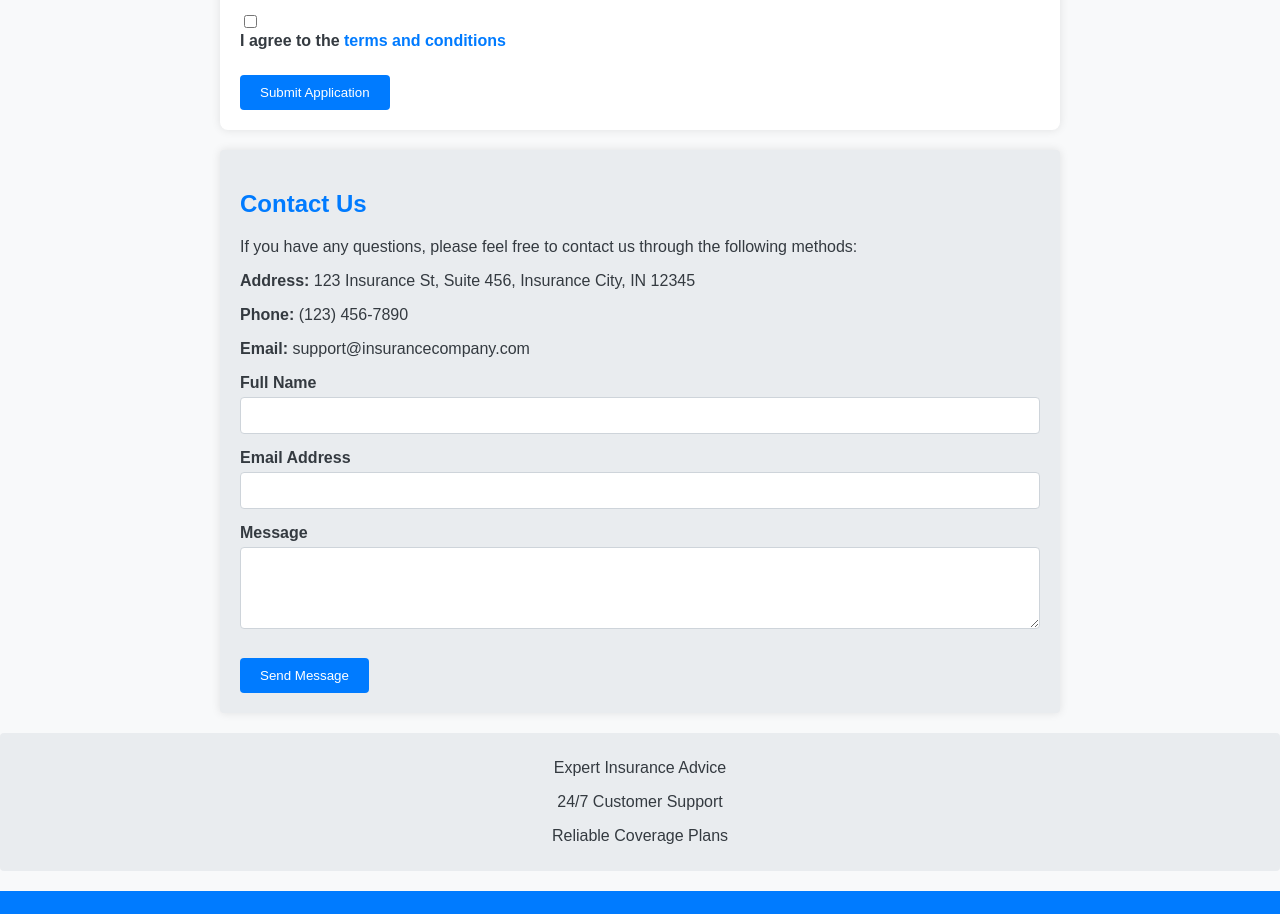
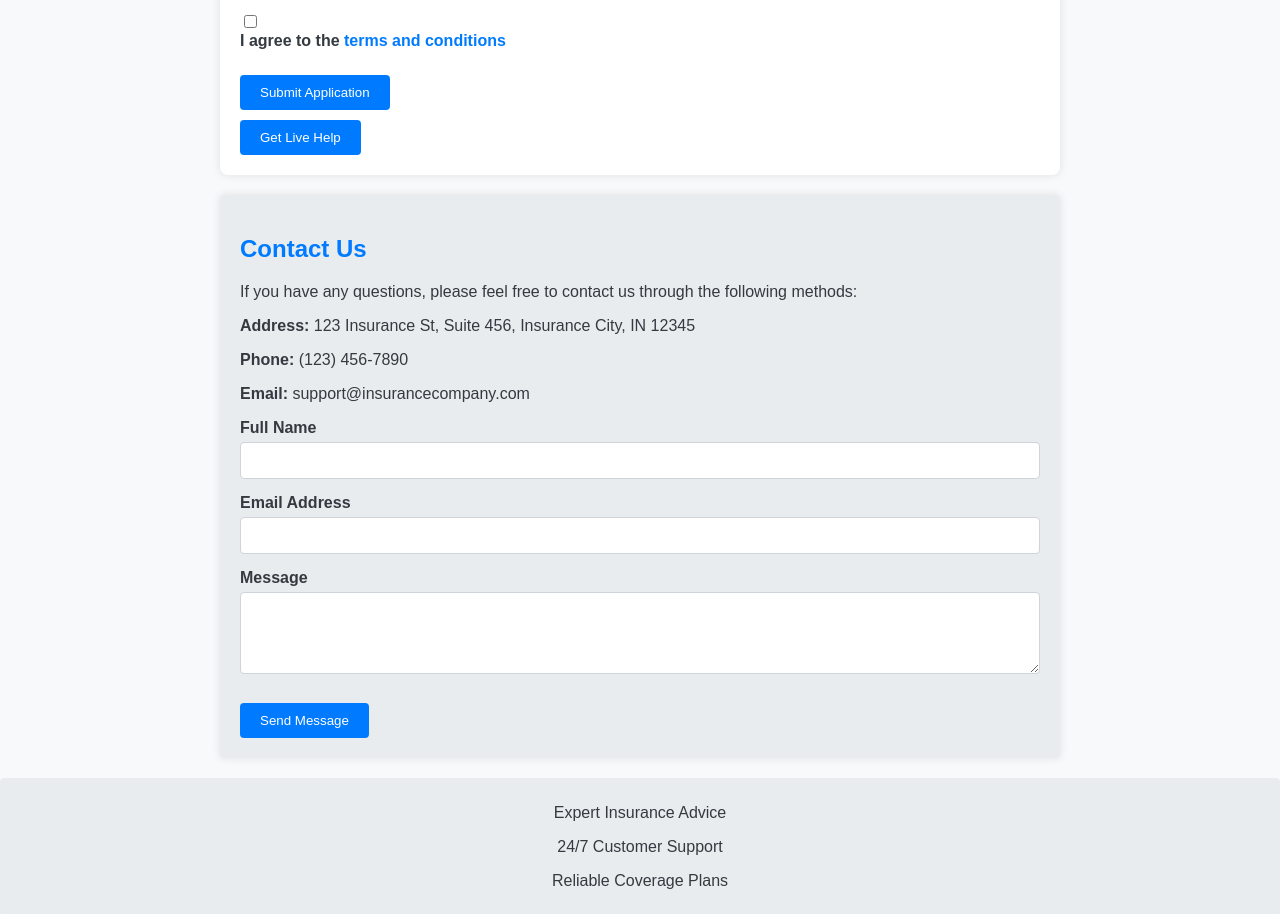
Before and after one commit to mervebilgiic/Insurance-with-popup, a plain HTML site: page index.html in a window 1280 px wide. Shown: the part 1020-1934 px from the top of the page. Drawn offline with Linux system fonts and the light colour scheme.

Commit message:
Update index.html

```diff
--- a/index.html
+++ b/index.html
@@ -216,7 +216,7 @@
     </form>
 
     <!-- Custom Surfly button -->
-   <!--  <button class="btn" id="surfly-btn">Get Live Help</button> -->
+    <button class="btn" id="surfly-btn">Get Live Help</button>
 </div>
 
 <div class="container contact-us">
@@ -262,25 +262,25 @@
     </div>
 </div>
 
+<!-- Surfly Integration Script -->
 <script>
-    // this is a surfly snippet
     (function(s,u,r,f,l,y){s[f]=s[f]||{init:function(){s[f].q=arguments}};
     l=u.createElement(r);y=u.getElementsByTagName(r)[0];l.async=1;
     l.src='https://surfly.com/surfly.js';y.parentNode.insertBefore(l,y);})
     (window,document,'script','Surfly');
 
-    Surfly.init({widget_key:"**your widget key here**"}, function(initResult) {
+    Surfly.init({
+        widget_key: "fe28bd8530f9490d945225ea6985e195",
+        hide_support_button_when_unavailable: false,
+        support_button_position: 'bottomleft'
+    }, function(initResult) {
+        console.log("Initialization result: ", initResult);
         if (initResult.success) {
-            // display the default Surfly button
-            if (!Surfly.isInsideSession) {
-                Surfly.button();
-            }
-        }
-        else {
-            console.log("Surfly was unable to initialize properly.")
+            console.log('Surfly initialized successfully');
+        } else {
+            console.log("Surfly was unable to initialize properly:", initResult.errorMsg);
         }
     });
-</script>
 
     document.getElementById("surfly-btn").onclick = function() {
         console.log("Starting Surfly session...");
```
